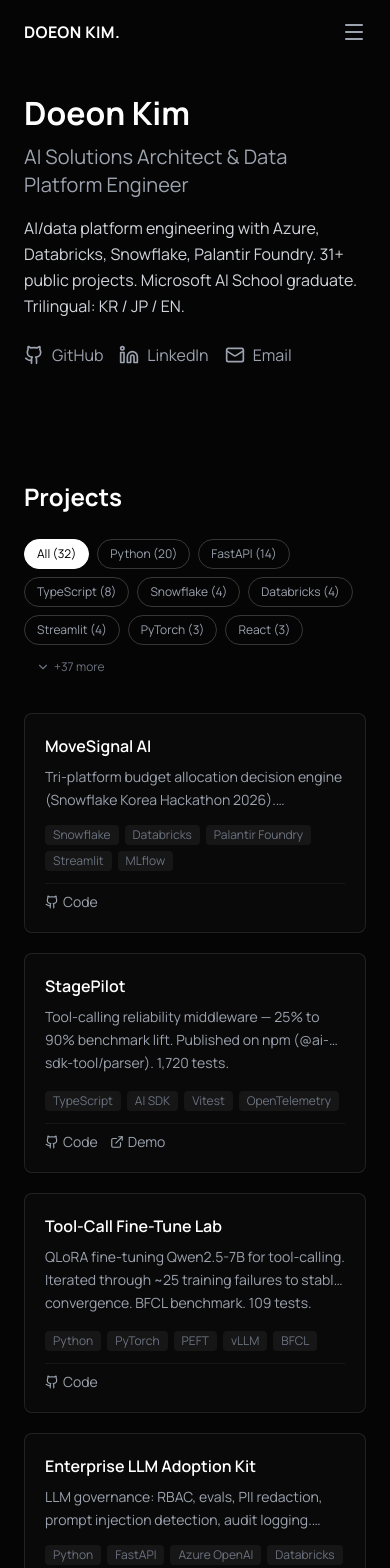
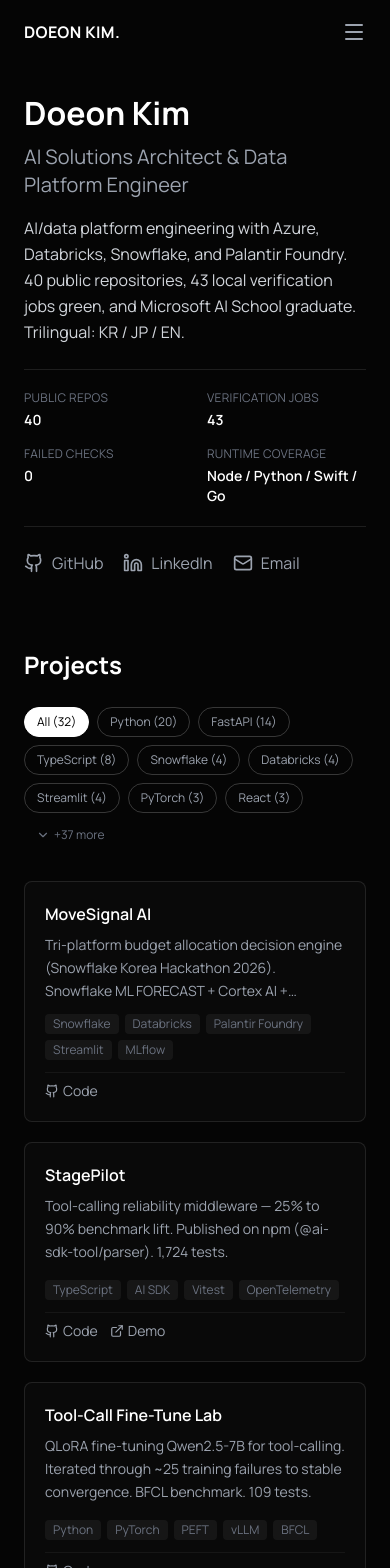
Before and after one commit to KIM3310/doeon-kim-portfolio, a React (Vite) app: page / in a window 390 px wide. Shown: the top 1568 px of the page. Built offline with nearby package versions, Linux system fonts and the light colour scheme.

Commit message:
Finalize portfolio hardening and verification

```diff
--- a/components/Hero.tsx
+++ b/components/Hero.tsx
@@ -1,16 +1,24 @@
 import React from 'react';
 import { Mail, Github, Linkedin } from 'lucide-react';
-import { PROFILE } from '../constants';
+import { PORTFOLIO_STATS, PROFILE } from '../constants';
 
 const Hero: React.FC = () => (
-  <section id="about" className="pt-24 pb-12 px-6">
+  <section id="about" className="pt-24 pb-8 px-6 md:pb-12">
     <div className="max-w-3xl mx-auto">
       <h1 className="text-4xl md:text-5xl font-bold text-white mb-3">
         {PROFILE.name}
       </h1>
       <p className="text-xl text-gray-400 mb-4">{PROFILE.title}</p>
       <p className="text-gray-300 leading-relaxed mb-6">{PROFILE.intro}</p>
-      <div className="flex flex-wrap gap-4">
+      <dl className="grid grid-cols-2 gap-x-6 gap-y-4 border-y border-white/10 py-5 mb-6 sm:grid-cols-4">
+        {PORTFOLIO_STATS.map(stat => (
+          <div key={stat.label}>
+            <dt className="text-xs uppercase tracking-wide text-gray-500">{stat.label}</dt>
+            <dd className="mt-1 text-sm font-semibold text-white">{stat.value}</dd>
+          </div>
+        ))}
+      </dl>
+      <div className="flex flex-wrap gap-x-5 gap-y-3">
         <a href={PROFILE.github} target="_blank" rel="noopener noreferrer" className="flex items-center gap-2 text-gray-400 hover:text-white transition-colors">
           <Github size={20} /> GitHub
         </a>
--- a/components/Projects.tsx
+++ b/components/Projects.tsx
@@ -20,7 +20,7 @@ const Projects: React.FC = () => {
   const filtered = filter ? PROJECTS.filter(p => p.tech.includes(filter)) : PROJECTS;
 
   return (
-    <section id="projects" className="py-16 px-6">
+    <section id="projects" className="pt-10 pb-16 px-6 md:pt-16">
       <div className="max-w-6xl mx-auto">
         <h2 className="text-3xl font-bold text-white mb-6">Projects</h2>
 
@@ -56,7 +56,7 @@ const Projects: React.FC = () => {
           {filtered.map((project, idx) => (
             <article key={idx} className="border border-white/10 bg-white/[0.02] rounded-lg p-5 hover:border-white/20 transition-colors flex flex-col min-h-[220px]">
               <h3 className="text-base font-semibold text-white mb-2">{project.title}</h3>
-              <p className="text-sm text-gray-400 mb-3 leading-relaxed line-clamp-2 flex-grow">{project.description}</p>
+              <p className="text-sm text-gray-400 mb-3 leading-relaxed line-clamp-3 flex-grow">{project.description}</p>
               <div className="flex flex-wrap gap-1.5 mb-3">
                 {project.tech.map((t, i) => (
                   <span
--- a/constants.ts
+++ b/constants.ts
@@ -6,8 +6,15 @@ export const PROFILE: Profile = {
   email: 'ehdjs1351@gmail.com',
   github: 'https://github.com/KIM3310',
   linkedin: 'https://www.linkedin.com/in/doeon-kim-4742a2388',
-  intro: 'AI/data platform engineering with Azure, Databricks, Snowflake, Palantir Foundry. 31+ public projects. Microsoft AI School graduate. Trilingual: KR / JP / EN.',
+  intro: 'AI/data platform engineering with Azure, Databricks, Snowflake, and Palantir Foundry. 40 public repositories, 43 local verification jobs green, and Microsoft AI School graduate. Trilingual: KR / JP / EN.',
 };
+
+export const PORTFOLIO_STATS = [
+  { label: 'Public repos', value: '40' },
+  { label: 'Verification jobs', value: '43' },
+  { label: 'Failed checks', value: '0' },
+  { label: 'Runtime coverage', value: 'Node / Python / Swift / Go' },
+] as const;
 
 export const PROJECTS: Project[] = [
   // --- Flagship (Impact order) ---
@@ -19,7 +26,7 @@ export const PROJECTS: Project[] = [
   },
   {
     title: 'StagePilot',
-    description: 'Tool-calling reliability middleware — 25% to 90% benchmark lift. Published on npm (@ai-sdk-tool/parser). 1,720 tests.',
+    description: 'Tool-calling reliability middleware — 25% to 90% benchmark lift. Published on npm (@ai-sdk-tool/parser). 1,724 tests.',
     tech: ['TypeScript', 'AI SDK', 'Vitest', 'OpenTelemetry'],
     github: 'https://github.com/KIM3310/stage-pilot',
     demo: 'https://stage-pilot.pages.dev',
@@ -60,7 +67,7 @@ export const PROJECTS: Project[] = [
   // --- Applied AI / Vision ---
   {
     title: 'Retina Scan AI',
-    description: 'Retinal screening backend with ResNet18 classification, severity grading, and clinical reports. 392 tests.',
+    description: 'Retinal screening backend with ResNet18 classification, severity grading, clinical reports, and 24 verified backend tests.',
     tech: ['Python', 'PyTorch', 'FastAPI', 'OpenCV'],
     github: 'https://github.com/KIM3310/retina-scan-ai',
   },
@@ -186,7 +193,7 @@ export const PROJECTS: Project[] = [
   },
   {
     title: 'SteadyTap',
-    description: 'iOS accessibility coaching app with optional FastAPI backend. 12 tests.',
+    description: 'iOS accessibility coaching app with Swift package and optional FastAPI backend, both verified locally.',
     tech: ['Swift', 'SwiftUI', 'Python'],
     github: 'https://github.com/KIM3310/SteadyTap',
     demo: 'https://steadytap.pages.dev',
--- a/index.css
+++ b/index.css
@@ -46,6 +46,13 @@ button:active:not(:disabled) {
   overflow: hidden;
 }
 
+.line-clamp-3 {
+  display: -webkit-box;
+  -webkit-line-clamp: 3;
+  -webkit-box-orient: vertical;
+  overflow: hidden;
+}
+
 /* ── Mobile responsive overrides ── */
 @media (max-width: 640px) {
   .container {
@@ -53,7 +60,7 @@ button:active:not(:disabled) {
     padding-right: 1rem !important;
   }
 
-  section {
+  section:not(#about):not(#projects) {
     padding-top: 3rem;
     padding-bottom: 3rem;
   }
```
Also changed, not shown: 1 other file (tests, documents, lock files or other folders).
